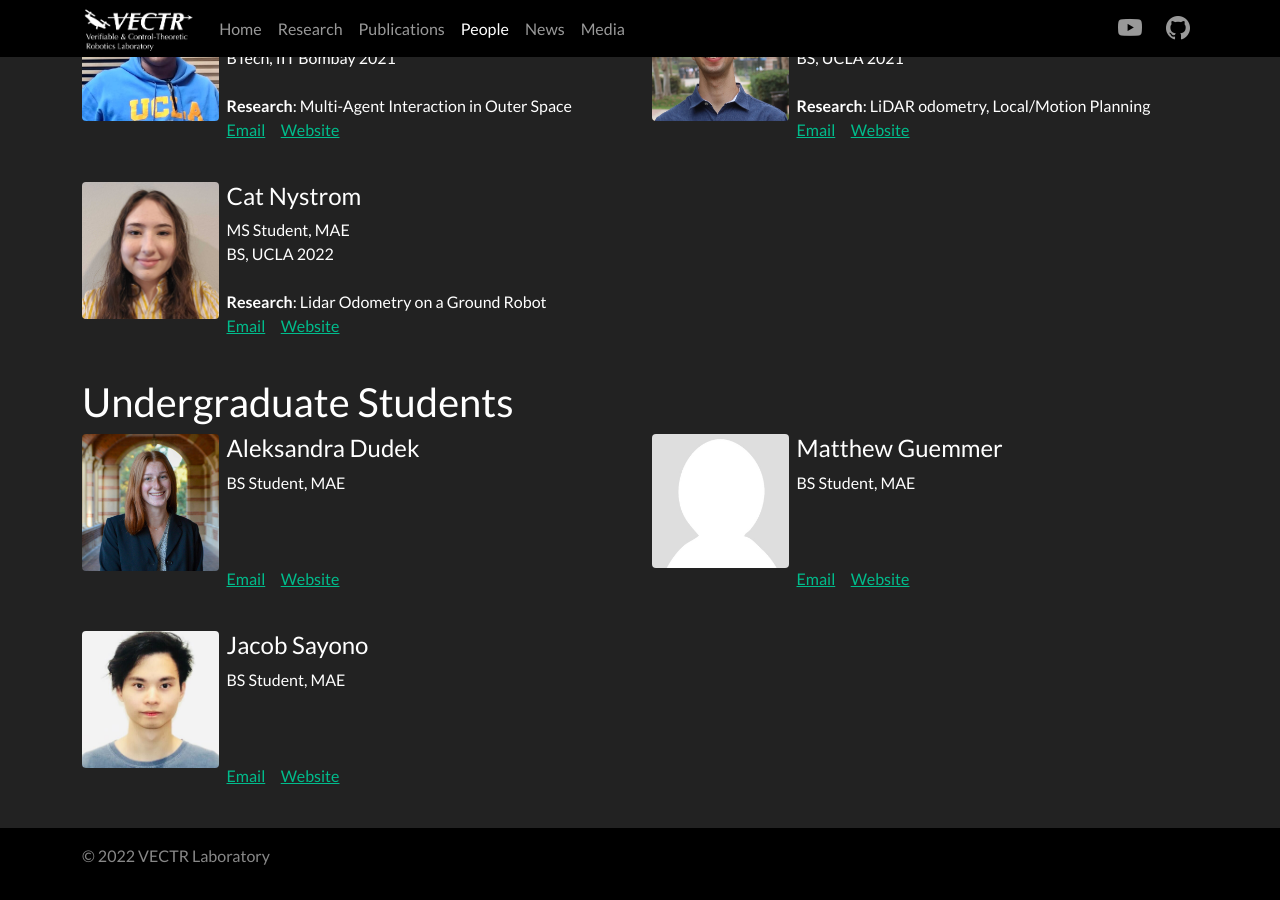
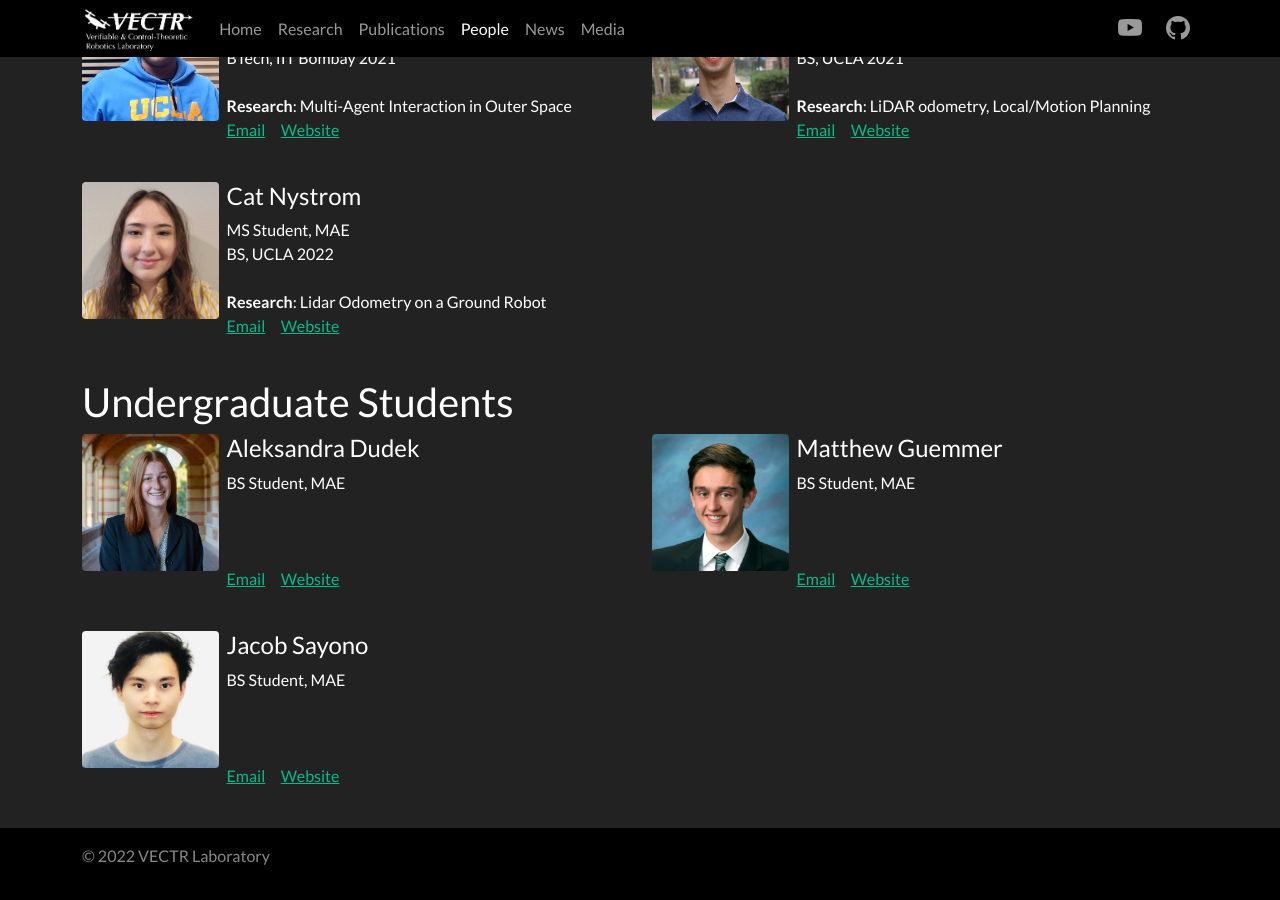
Before and after one commit to vectr-ucla/vectr-ucla.github.io, a Jekyll site: the page built from _pages/members.md, in a window 1280 px wide and 900 px high, scrolled down 1119 px. Built offline with Jekyll 4.4.1, drawn with Linux system fonts in a browser that asks for light colours.

Commit message:
Added Matthew's info and carousel pic

```diff
--- a/_data/members.yml
+++ b/_data/members.yml
@@ -117,7 +117,7 @@
     <br>
     <br>
     <br>
-    <a href="mailto:@ucla.edu" style="white-space: nowrap">Email</a> &nbsp; &nbsp; <a href="">Website</a>
+    <a href="mailto:matthewguemmer@ucla.edu" style="white-space: nowrap">Email</a> &nbsp; &nbsp; <a href="https://www.linkedin.com/in/matthewguemmer/">Website</a>
 
 - name: Jacob Sayono
   type: undergrad
--- a/_includes/carousel.html
+++ b/_includes/carousel.html
@@ -18,7 +18,7 @@
       </div>
     </div>
     <div class="carousel-item">
-      <img src="/images/carousel/aquila.png">
+      <img src="/images/carousel/aquila.jpg">
     </div>
     <div class="carousel-item">
       <img src="/images/carousel/vectr-team.jpg">
```
Also changed, not shown: images/people/mguemmer.jpg, 1 other file.
